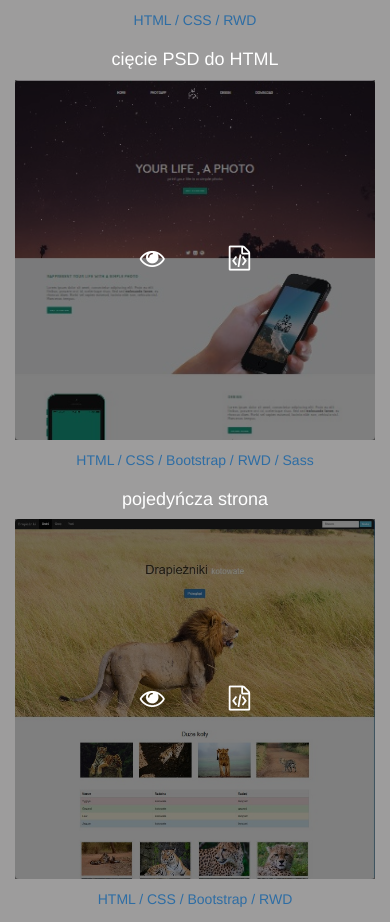
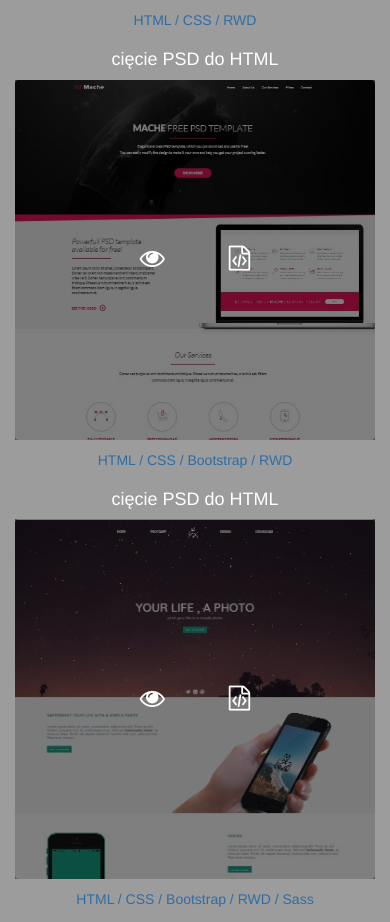
Before and after one commit to KowPaw/Portfolio, a plain HTML site: page index.html in a window 390 px wide. Shown: the part 1543-2465 px from the top of the page. Drawn offline with nearby package versions, Linux system fonts and the light colour scheme.

Commit message:
Add project

```diff
--- a/index.html
+++ b/index.html
@@ -242,6 +242,20 @@
         </div>
         <div class="col-xs-12 col-sm-12 col-md-6 col-lg-4">
           <h4>cięcie PSD do HTML</h4>
+          <div class="thumbnail proj-2">
+            <div class="layer text-center">
+              <a href="https://kowpaw.github.io/Project2/" target="_blank">
+                <i class="fa fa-eye fa-lg start"></i>
+              </a>
+              <a href="https://github.com/KowPaw/Project2.git" target="_blank">
+                <i class="fa fa-file-code-o fa-lg read"></i>
+              </a>
+            </div>
+          </div>
+          <p>HTML / CSS / Bootstrap / RWD</p>
+        </div>
+        <div class="col-xs-12 col-sm-12 col-md-6 col-lg-4">
+          <h4>cięcie PSD do HTML</h4>
           <div class="thumbnail proj-5">
             <div class="layer text-center">
               <a href="https://kowpaw.github.io/Project5/" target="_blank">
--- a/sass/style.scss
+++ b/sass/style.scss
@@ -137,6 +137,7 @@ body {
 		}
 	}
 	.proj-1 {background-image: url(../images/p1.jpg);}
+	.proj-2 {background-image: url(../images/p2.jpg);}
 	.proj-3 {background-image: url(../images/p3.jpg);}
 	.proj-4 {background-image: url(../images/p4.jpg);}
 	.proj-5 {background-image: url(../images/p5.jpg);}
```
Also changed, not shown: index_en.html (+14 -0 lines), css/style.css, images/p2.jpg (added).
